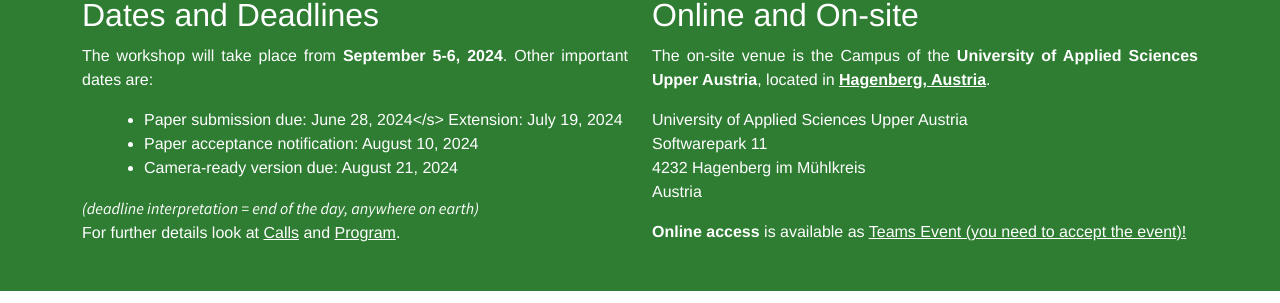
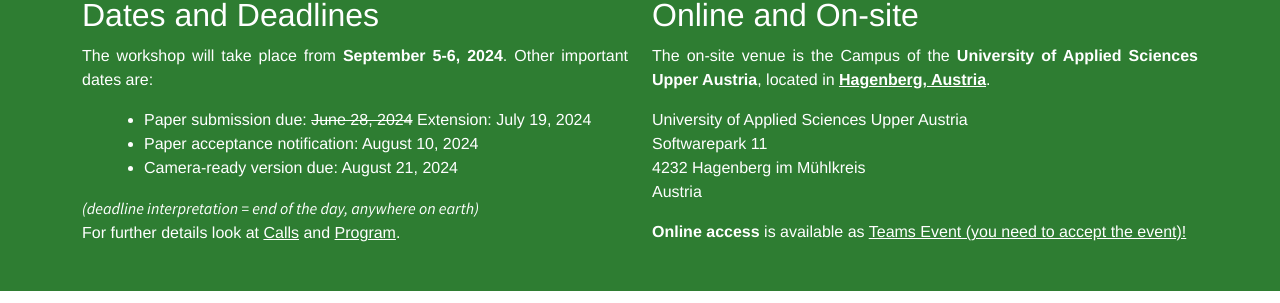
Before and after one commit to CamTrap2024/camtrap2024.github.io, a Jekyll site: the page built from index.markdown, in a window 1280 px wide and 900 px high, scrolled down 851 px. Shown: the part 149-452 px from the top of the window. Built offline with Jekyll 4.4.1, drawn with Linux system fonts in a browser that asks for light colours; some web fonts are replaced; comment, search, counter and statistics services are not loaded.

Commit message:
fixing incomplete strikethrough tag

```diff
--- a/index.markdown
+++ b/index.markdown
@@ -46,7 +46,7 @@
                     The workshop will take place from <b>September 5-6, 2024</b>. Other important dates are:<br/>
                 </p>
                 <ul class="date-list">
-                    <li>Paper submission due:           <span>June 28, 2024</s> Extension: July 19, 2024</span></li>
+                    <li>Paper submission due:           <span><s>June 28, 2024</s> Extension: July 19, 2024</span></li>
                     <li>Paper acceptance notification:  <span>August 10, 2024</span></li>
                     <li>Camera-ready version due:         <span>August 21, 2024</span></li>
                 </ul>
```
